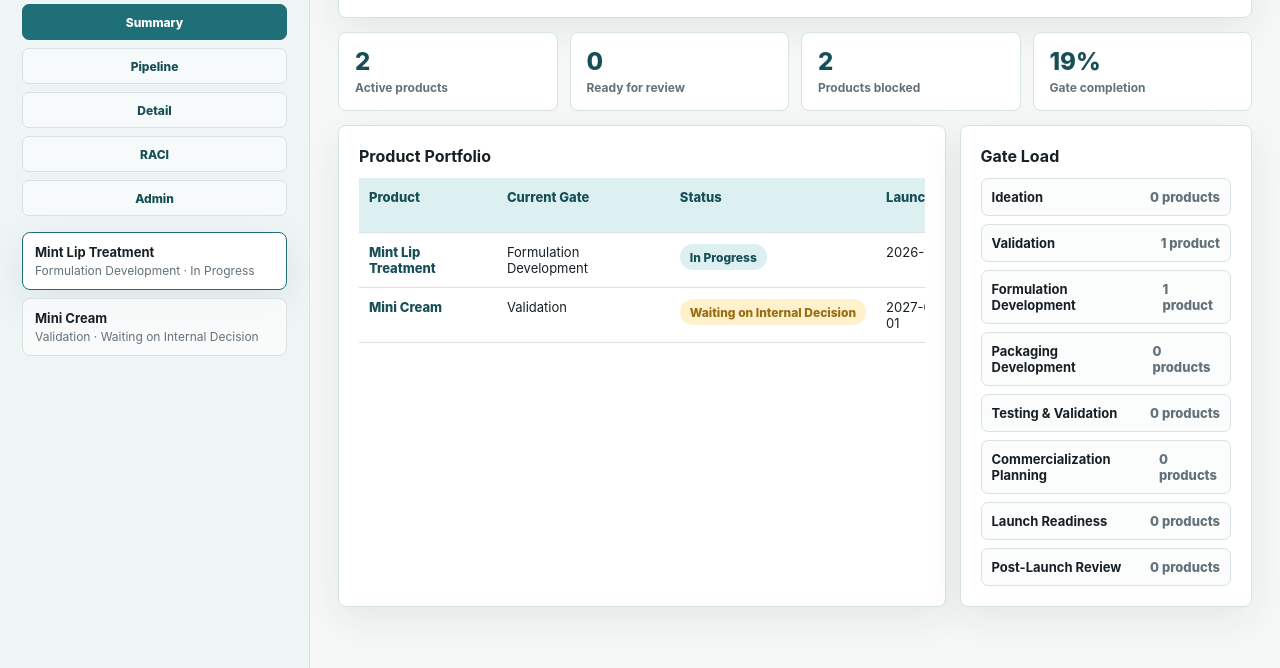
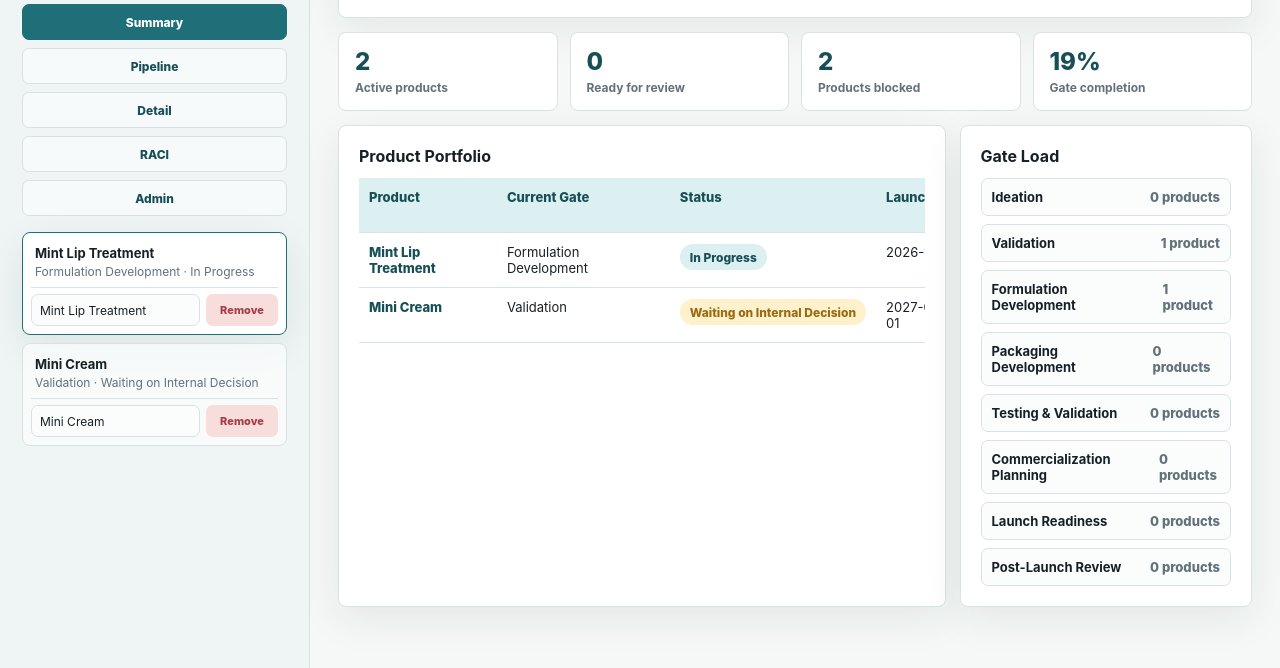
Before and after one commit to grizzy-ux/product, a website: page index.html in a window 1280 px wide. Shown: the part 132-800 px from the top of the page. Drawn offline with Linux system fonts and the light colour scheme.

Commit message:
Add files via upload

```diff
--- a/app.js
+++ b/app.js
@@ -367,16 +367,47 @@ function renderPage() {
 function renderProducts() {
   productList.innerHTML = "";
   state.products.forEach((product) => {
-    const button = document.createElement("button");
-    button.className = `product-tab${product.id === activeProductId ? " active" : ""}`;
-    button.type = "button";
-    button.innerHTML = `<strong>${escapeHtml(product.name || "Untitled product")}</strong><span>${gates[product.currentGate]?.title || "Complete"} · ${currentGateStatus(product)}</span>`;
-    button.addEventListener("click", () => {
+    const card = document.createElement("div");
+    card.className = `product-card${product.id === activeProductId ? " active" : ""}`;
+
+    const openButton = document.createElement("button");
+    openButton.className = "product-tab";
+    openButton.type = "button";
+    openButton.innerHTML = `<strong>${escapeHtml(product.name || "Untitled product")}</strong><span>${gates[product.currentGate]?.title || "Complete"} · ${currentGateStatus(product)}</span>`;
+    openButton.addEventListener("click", () => {
       activeProductId = product.id;
       activePage = "detail";
       persistAndRender();
     });
-    productList.append(button);
+
+    const editRow = document.createElement("div");
+    editRow.className = "product-card-controls";
+
+    const nameInput = document.createElement("input");
+    nameInput.value = product.name || "";
+    nameInput.placeholder = "Product name";
+    nameInput.addEventListener("input", () => {
+      product.name = nameInput.value;
+      if (product.id === activeProductId) {
+        productName.value = product.name;
+        const detailName = document.querySelector("#detailProductName");
+        if (detailName) detailName.value = product.name;
+        document.querySelector("#detailTitle").textContent = product.name || "Untitled product";
+      }
+      saveState();
+      renderSummary();
+    });
+
+    const removeButton = document.createElement("button");
+    removeButton.className = "remove-product-button";
+    removeButton.type = "button";
+    removeButton.textContent = "Remove";
+    removeButton.disabled = state.products.length === 1;
+    removeButton.addEventListener("click", () => removeProduct(product.id));
+
+    editRow.append(nameInput, removeButton);
+    card.append(openButton, editRow);
+    productList.append(card);
   });
 }
 
@@ -903,6 +934,22 @@ function addProduct() {
   persistAndRender();
 }
 
+function removeProduct(productId) {
+  if (state.products.length === 1) return;
+  const product = state.products.find((item) => item.id === productId);
+  const confirmed = window.confirm(`Remove ${product?.name || "this product"}? This only deletes it from this browser's saved workspace.`);
+  if (!confirmed) return;
+
+  const removedIndex = state.products.findIndex((item) => item.id === productId);
+  state.products = state.products.filter((item) => item.id !== productId);
+  if (activeProductId === productId) {
+    const nextProduct = state.products[Math.min(removedIndex, state.products.length - 1)] || state.products[0];
+    activeProductId = nextProduct.id;
+    activePage = "summary";
+  }
+  persistAndRender();
+}
+
 function resetDemo() {
   [STORAGE_KEY, ...LEGACY_STORAGE_KEYS].forEach((key) => localStorage.removeItem(key));
   const products = createDemoProducts();
--- a/styles.css
+++ b/styles.css
@@ -155,20 +155,56 @@ button:disabled {
   gap: 8px;
 }
 
+.product-card {
+  background: rgba(255, 255, 255, 0.64);
+  border: 1px solid var(--line);
+  border-radius: 8px;
+  padding: 8px;
+}
+
+.product-card.active {
+  background: var(--panel);
+  border-color: var(--teal);
+  box-shadow: var(--shadow);
+}
+
 .product-tab {
   width: 100%;
   text-align: left;
-  background: rgba(255, 255, 255, 0.64);
-  border: 1px solid var(--line);
-  border-radius: 8px;
-  padding: 11px 12px;
+  background: transparent;
+  padding: 4px 4px 8px;
   color: var(--ink);
 }
 
-.product-tab.active {
-  background: var(--panel);
-  border-color: var(--teal);
-  box-shadow: var(--shadow);
+.product-card-controls {
+  display: grid;
+  grid-template-columns: minmax(0, 1fr) 72px;
+  gap: 6px;
+  align-items: center;
+  padding-top: 6px;
+  border-top: 1px solid var(--line);
+}
+
+.product-card-controls input {
+  min-width: 0;
+  width: 100%;
+  height: 32px;
+  border: 1px solid var(--line);
+  border-radius: 7px;
+  background: #fbfdfc;
+  color: var(--ink);
+  padding: 6px 8px;
+  font-size: 12px;
+  outline: none;
+}
+
+.remove-product-button {
+  height: 32px;
+  border-radius: 7px;
+  background: var(--red-soft);
+  color: var(--red);
+  font-size: 11px;
+  font-weight: 800;
 }
 
 .product-tab strong,
```
